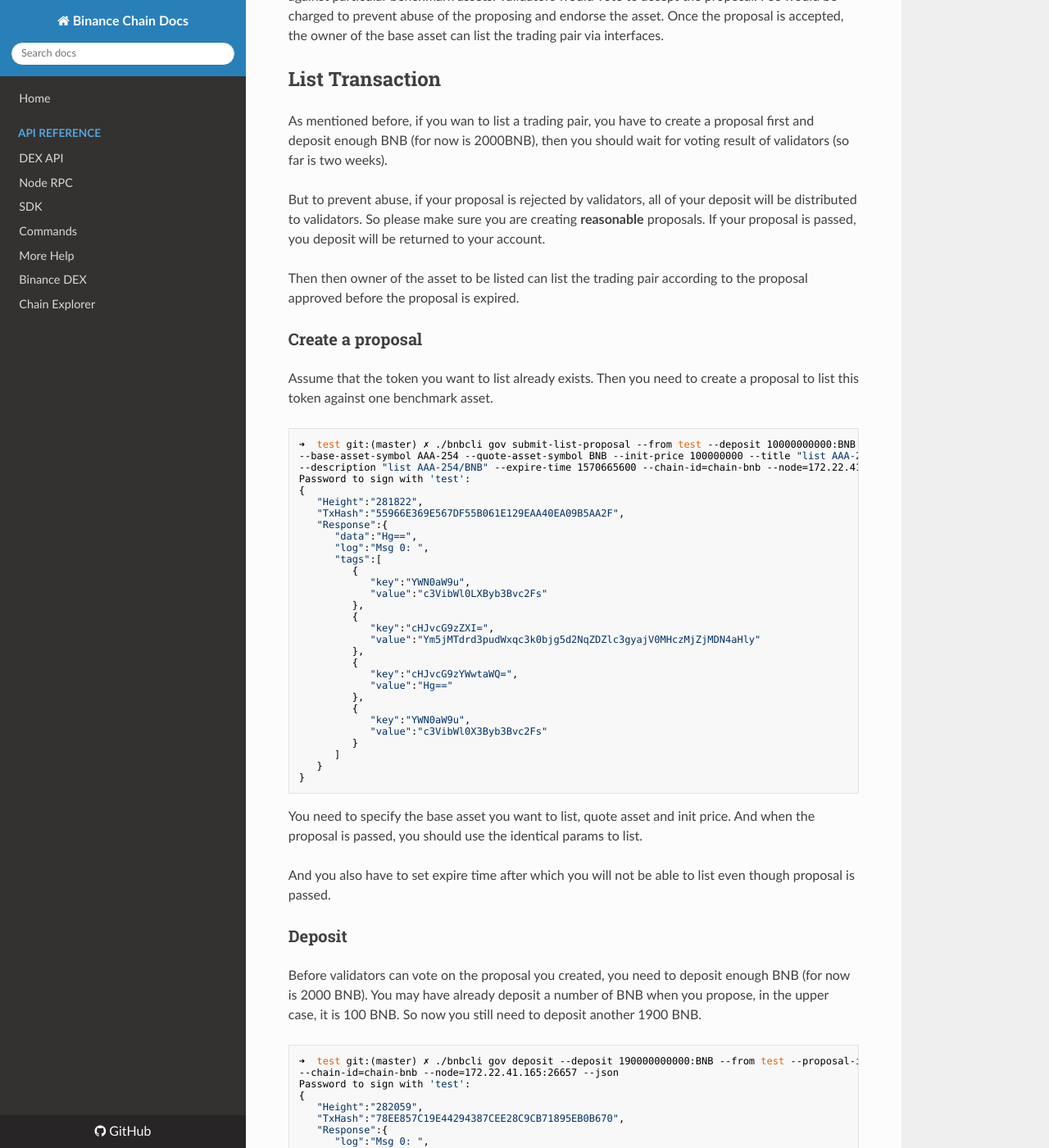
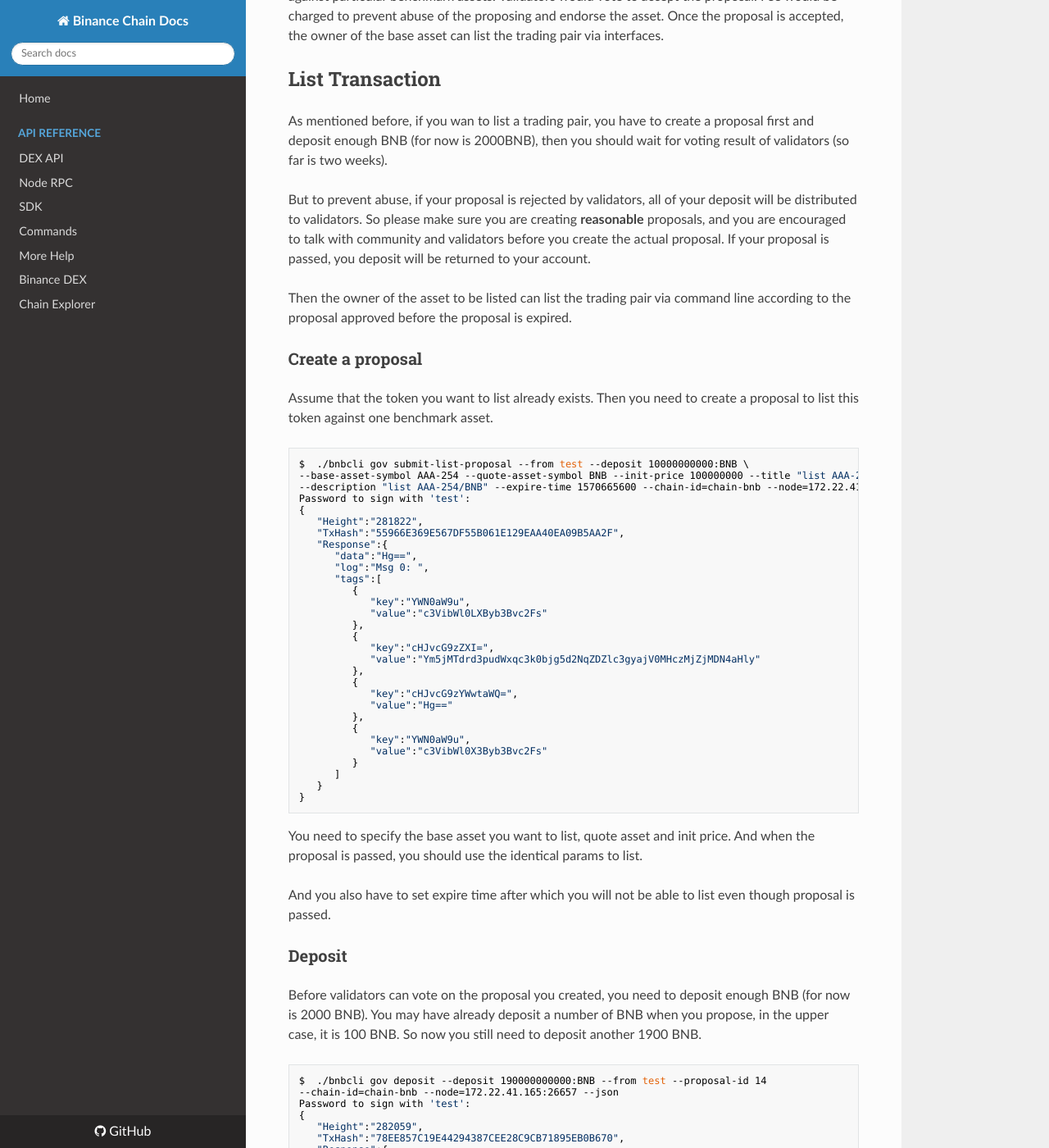
Before and after one commit to yash-sharma1/docs-site, an MkDocs documentation site: the page built from docs/list.md, in a window 1280 px wide and 1400 px high, scrolled down 424 px. Shown: the whole window at 82% size. Built offline with MkDocs 1.6.1, drawn with Linux system fonts in a browser that asks for light colours; nearby versions of some CDN libraries; some of the changed text lies outside the part shown.

Commit message:
fix issues

````diff
--- a/docs/list.md
+++ b/docs/list.md
@@ -20,11 +20,12 @@
 enough BNB (for now is 2000BNB), then you should wait for voting result of validators (so far is two weeks).
 
 But to prevent abuse, if your proposal is rejected by validators, all of your deposit will be distributed to
-validators. So please make sure you are creating **reasonable** proposals. If your proposal is passed, you deposit
+validators. So please make sure you are creating **reasonable** proposals, and you are encouraged to talk with
+community and validators before you create the actual proposal. If your proposal is passed, you deposit
 will be returned to your account.
 
-Then then owner of the asset to be listed can list the trading pair according to the proposal approved before
-the proposal is expired.
+Then the owner of the asset to be listed can list the trading pair via command line according to the proposal
+approved before the proposal is expired.
 
 ### Create a proposal
 
@@ -32,7 +33,7 @@
 against one benchmark asset.
 
 ```bash
-➜  test git:(master) ✗ ./bnbcli gov submit-list-proposal --from test --deposit 10000000000:BNB \
+$  ./bnbcli gov submit-list-proposal --from test --deposit 10000000000:BNB \
 --base-asset-symbol AAA-254 --quote-asset-symbol BNB --init-price 100000000 --title "list AAA-254/BNB" \
 --description "list AAA-254/BNB" --expire-time 1570665600 --chain-id=chain-bnb --node=172.22.41.165:26657 --json
 Password to sign with 'test':
@@ -76,7 +77,7 @@
 need to deposit another 1900 BNB.
 
 ```bash
-➜  test git:(master) ✗ ./bnbcli gov deposit --deposit 190000000000:BNB --from test --proposal-id 14
+$  ./bnbcli gov deposit --deposit 190000000000:BNB --from test --proposal-id 14
 --chain-id=chain-bnb --node=172.22.41.165:26657 --json
 Password to sign with 'test':
 {
@@ -118,7 +119,7 @@
 You can query proposal status via CLI.
 
 ```bash
-➜  test git:(master) ✗ ./bnbcli gov proposal --proposal-id 15 --chain-id=chain-bnb --node=172.22.41.165:26657
+$  ./bnbcli gov proposal --proposal-id 15 --chain-id=chain-bnb --node=172.22.41.165:26657
 {
   "type": "gov/TextProposal",
   "value": {
@@ -151,7 +152,7 @@
 
 If you forget the symbol name of the token you issued, you can query your account info for detail.
 ```bash
-➜  test git:(master) ✗ ./bnbcli account bnc1wwgakqy32m7vdnlf00pctf9hnaak37eh7wkmqa --trust-node --node=172.22.41.165:26657
+$  ./bnbcli account bnc1wwgakqy32m7vdnlf00pctf9hnaak37eh7wkmqa --trust-node --node=172.22.41.165:26657
 {
    "type":"bnbchain/Account",
    "value":{
@@ -181,7 +182,7 @@
 proposal.
 
 ```bash
-➜  test git:(master) ✗ ./bnbcli dex list -s AAA-254 --quote-asset-symbol BNB --from test \
+$  ./bnbcli dex list -s AAA-254 --quote-asset-symbol BNB --from test \
 --init-price 100000000 --proposal-id 15 --chain-id=chain-bnb --node=172.22.41.165:26657 --json
 {
    "Height":"282409",
````
Also changed, not shown: docs/api-reference/cli.md (+1 -1 lines), docs/transfer.md (+3 -3 lines).
